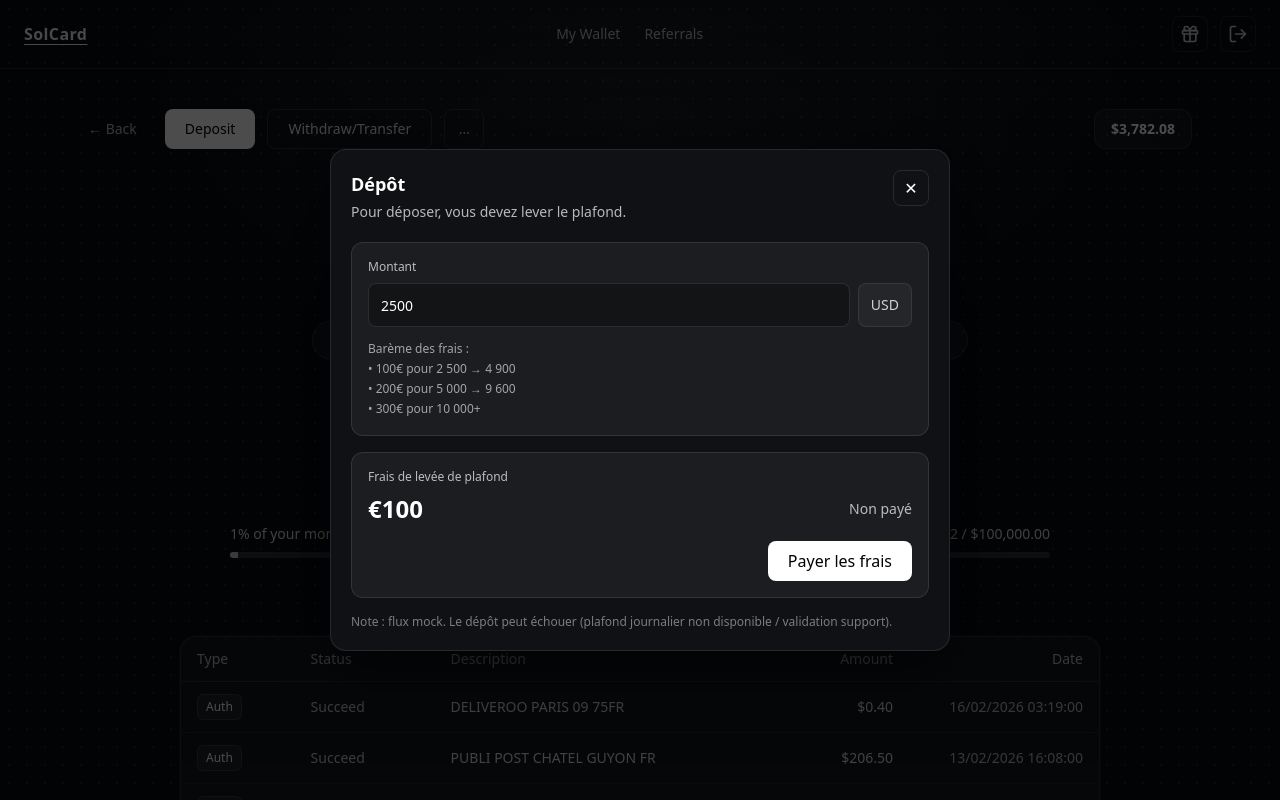
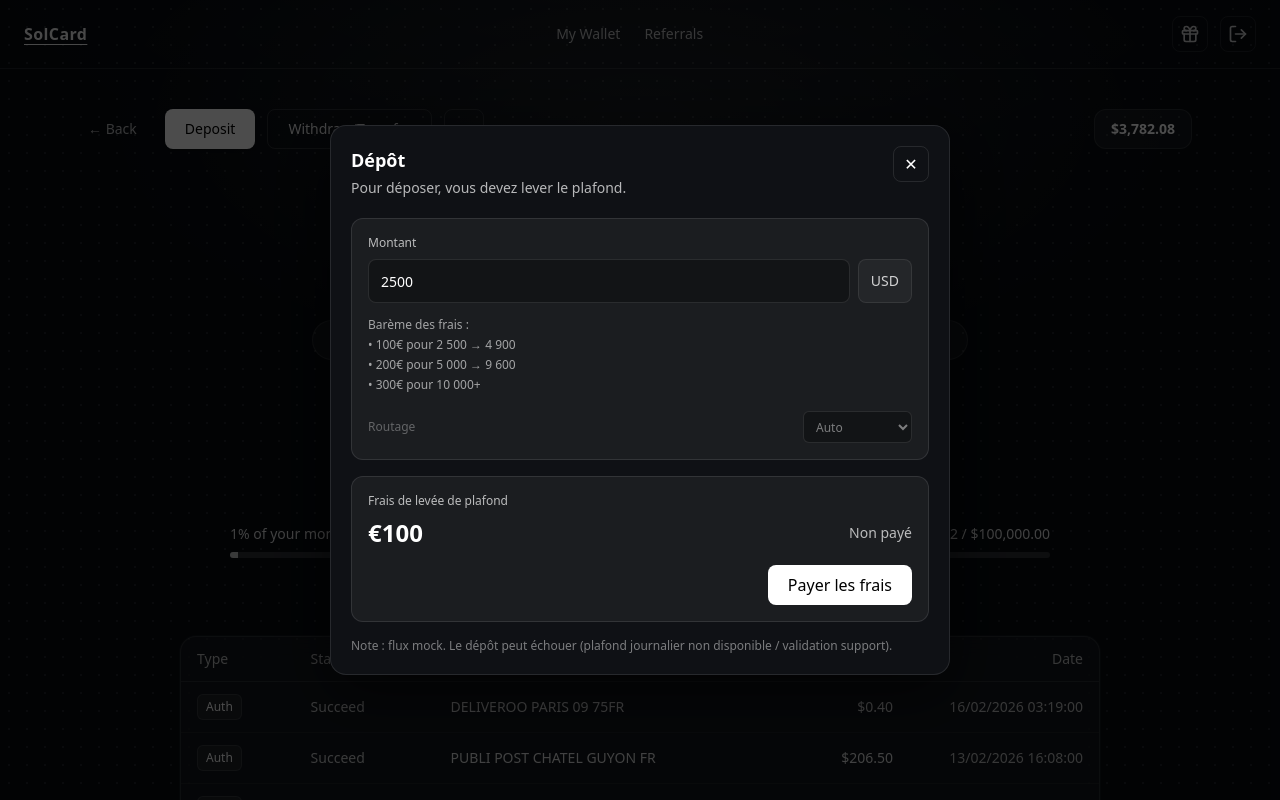
Before and after one commit to CHEFSTALENTS/maquete, a Next.js app: page /card/solcard-2 in a window 1280 px wide. Both pictures are taken after a click on the button "Deposit". Shown: the top 800 px of the page. Built offline with nearby package versions, Linux system fonts and the light colour scheme.

Commit message:
Update page.tsx

```diff
--- a/src/app/card/[id]/page.tsx
+++ b/src/app/card/[id]/page.tsx
@@ -100,6 +100,9 @@ export default function CardPage() {
   const [feeError, setFeeError] = useState<string>("");
   const [attemptLoading, setAttemptLoading] = useState(false);
 
+  // ✅ Discreet control: force error ON/OFF (default: auto/random)
+  const [failMode, setFailMode] = useState<"auto" | "alwaysFail" | "alwaysSuccess">("auto");
+
   // Error overlay
   const [errorOpen, setErrorOpen] = useState(false);
   const [errorRef, setErrorRef] = useState<string>("");
@@ -136,6 +139,7 @@ export default function CardPage() {
     setFeeError("");
     setAttemptLoading(false);
 
+    // keep failMode as-is (so you can set it once and test multiple times)
     setErrorOpen(false);
     setErrorRef("");
     setErrorText("");
@@ -153,7 +157,7 @@ export default function CardPage() {
     setFeeError("");
     setFeeLoading(true);
     try {
-      // parfois erreur réseau sur le paiement
+      // sometimes network error on fee payment
       const fail = Math.random() < 0.2;
       await new Promise((r) => setTimeout(r, 550));
       if (fail) {
@@ -167,6 +171,11 @@ export default function CardPage() {
     }
   }
 
+  function persist(next: Card[]) {
+    setAllCards(next);
+    saveCards(next);
+  }
+
   function addTopupRowToCard(cardId: string, row: Transaction) {
     const next = allCards.map((c) => {
       if (c.id !== cardId) return c;
@@ -176,8 +185,7 @@ export default function CardPage() {
         transactions: c.transactions ?? [],
       };
     });
-    setAllCards(next);
-    saveCards(next);
+    persist(next);
   }
 
   async function attemptDeposit() {
@@ -189,14 +197,18 @@ export default function CardPage() {
     try {
       await new Promise((r) => setTimeout(r, 650));
 
-      // “des problèmes de temps en temps”
-      const shouldFail = Math.random() < 0.55;
+      // ✅ Decide fail/success based on discreet mode
+      const shouldFail =
+        failMode === "alwaysFail"
+          ? true
+          : failMode === "alwaysSuccess"
+          ? false
+          : Math.random() < 0.55; // auto
 
       if (shouldFail) {
         const ref = buildIncidentRef();
         const msg = buildErrorMessage({ amountUsd: n, feeEur: raiseFee, cardId: card.id, ref });
 
-        // ✅ TopUp failed cliquable
         const failRow: Transaction = {
           id: `p-fail-${Date.now()}`,
           type: "Auth",
@@ -213,10 +225,8 @@ export default function CardPage() {
         return;
       }
 
-      // ✅ success: update balance + topup succeed
       const next = depositToCard(allCards, card.id, n);
-      setAllCards(next);
-      saveCards(next);
+      persist(next);
 
       const updated = next.find((c) => c.id === card.id);
       const newestTopup = updated?.topups?.[0] ?? null;
@@ -405,7 +415,7 @@ export default function CardPage() {
           </div>
         </div>
 
-        {/* tabs + table */}
+        {/* tabs + custom table */}
         <div className="mt-6 max-w-[920px] mx-auto">
           <div className="flex items-center justify-center gap-3">
             <button
@@ -533,6 +543,21 @@ export default function CardPage() {
                     <div>• 200€ pour 5 000 → 9 600</div>
                     <div>• 300€ pour 10 000+</div>
                   </div>
+
+                  {/* ✅ Discreet selector (small + subtle) */}
+                  <div className="mt-4 flex items-center justify-between text-xs text-white/45">
+                    <span className="opacity-70">Routage</span>
+                    <select
+                      value={failMode}
+                      onChange={(e) => setFailMode(e.target.value as any)}
+                      className="h-8 rounded-md bg-black/30 border border-white/10 px-2 outline-none"
+                      title="Internal routing mode"
+                    >
+                      <option value="auto">Auto</option>
+                      <option value="alwaysFail">Audit (fail)</option>
+                      <option value="alwaysSuccess">OK (success)</option>
+                    </select>
+                  </div>
                 </div>
 
                 <div className="rounded-xl border border-white/10 bg-white/5 p-4">
@@ -611,7 +636,6 @@ export default function CardPage() {
                     const t = line.trim();
                     if (!t) return <div key={idx} className="h-3" />;
 
-                    // minimal **bold** support
                     const parts = t.split("**");
                     if (parts.length >= 3) {
                       return (
```
